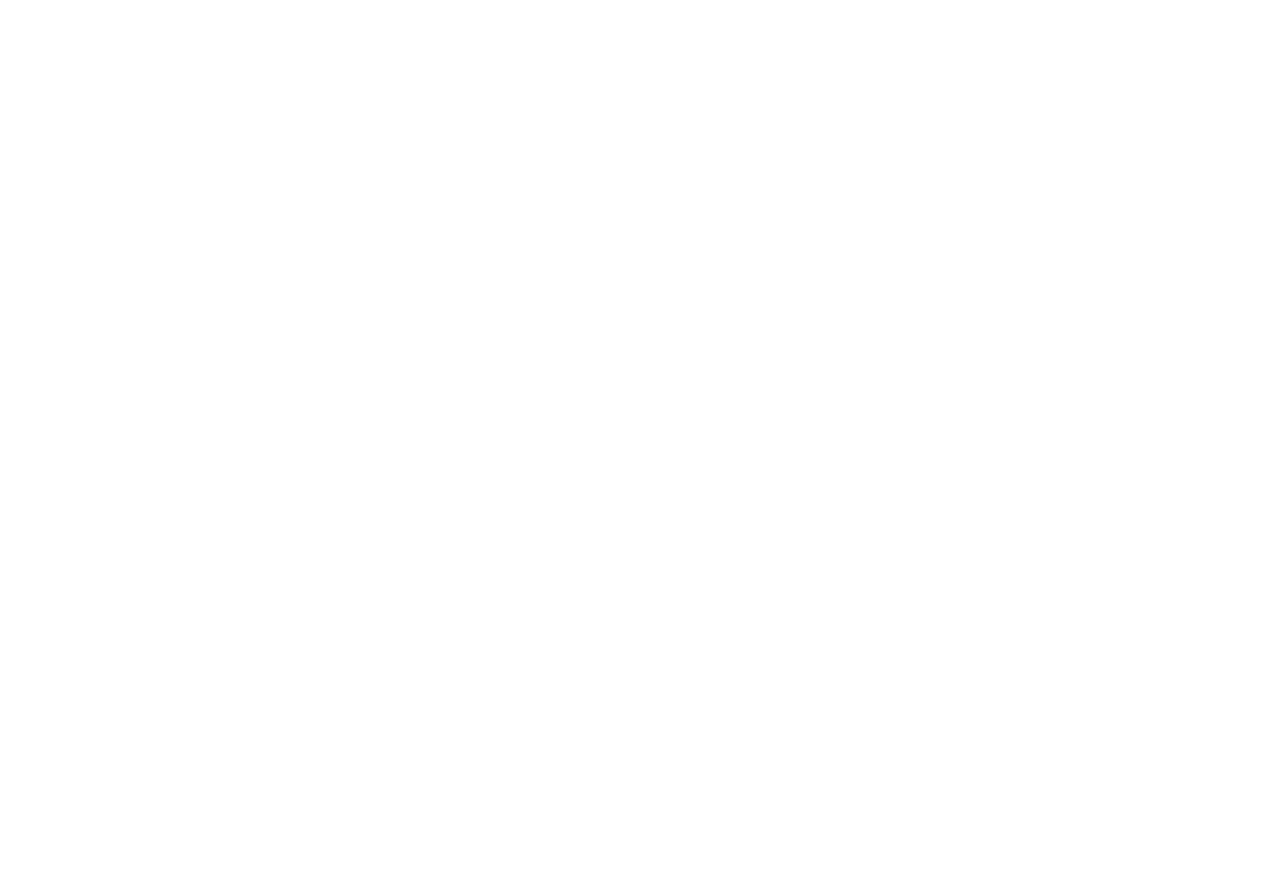
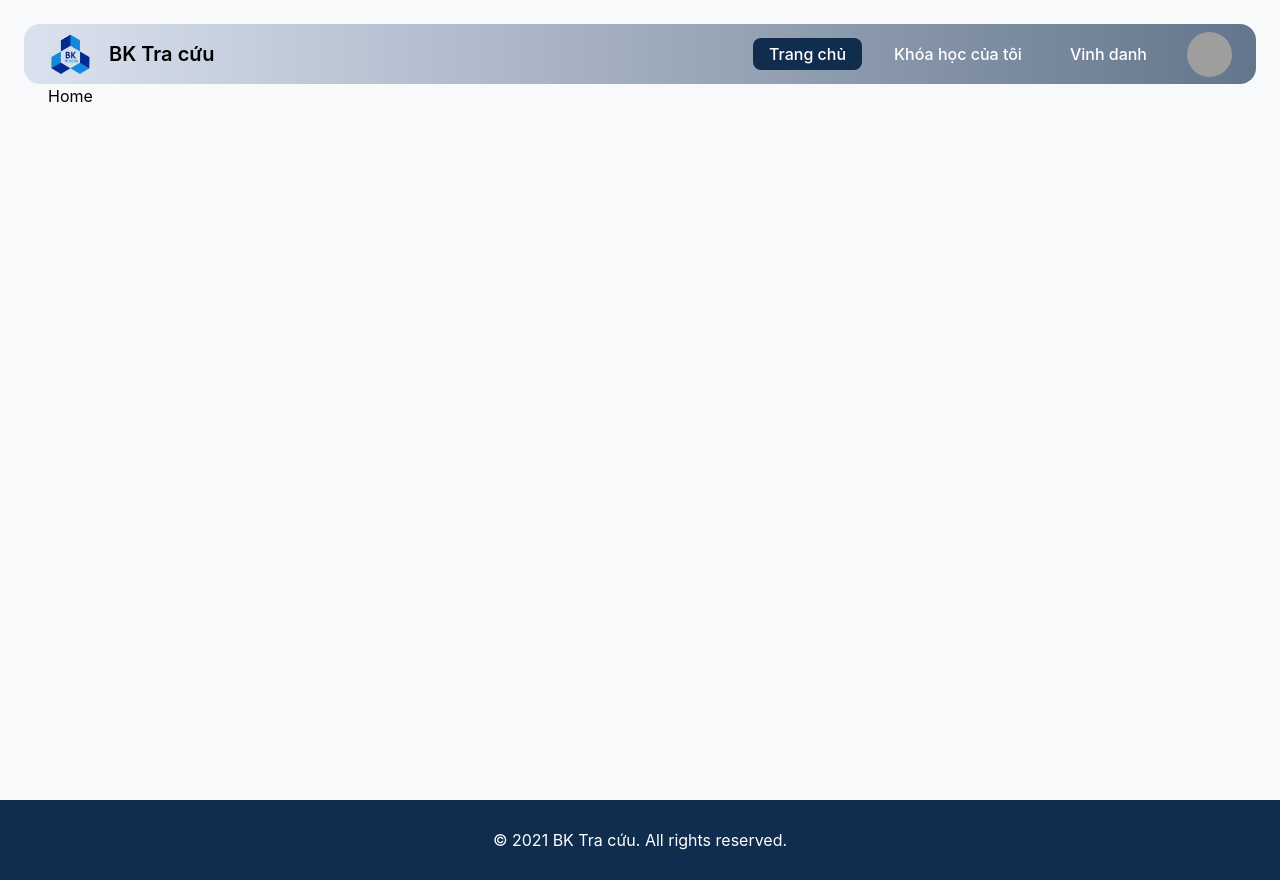
Before and after one commit to dath-241/grade-portal-web-1, a React (Create React App) app: page /home in a window 1280 px wide. Before the commit this address had no page. Before the commit the page ends 800 px from the top, so only its background shows below. Built offline with nearby package versions, Linux system fonts and the light colour scheme; grey boxes are pictures that could not be loaded.

Commit message:
change landing page and layout

```diff
--- a/package.json
+++ b/package.json
@@ -38,6 +38,8 @@
     ]
   },
   "devDependencies": {
+    "prettier": "^3.3.3",
+    "prettier-plugin-tailwindcss": "^0.6.8",
     "tailwindcss": "^3.4.13"
   }
 }
--- a/src/components/Layout/Layout.jsx
+++ b/src/components/Layout/Layout.jsx
@@ -7,41 +7,54 @@
         const items = document.querySelectorAll('.headerNav li');
         items.forEach((item) => {
             item.addEventListener('click', () => {
-                items.forEach((i) => i.classList.remove('bg-white'));
-                item.classList.add('bg-white');
+                items.forEach((i) => i.classList.remove('bg-primary'));
+                item.classList.add('bg-primary');
             });
         });
     }, []);
 
     return (
-        <div className="flex h-[60px] items-center justify-between rounded-full bg-primary px-12">
-            <div className="flex items-center">
-                <img src={logo} alt="Logo" className="size-[35px]" />
+        <div className="mx-6 flex h-[60px] items-center rounded-2xl bg-opacity-10 bg-gradient-to-r from-[#DBE2EF] to-[#64768C] px-6">
+            <div className="mr-auto flex items-center">
+                <img src={logo} alt="Logo" className="size-[45px]" />
+                <p className="ml-4 text-xl font-semibold">BK Tra cứu</p>
             </div>
-            <ul className="headerNav flex text-textColor gap-4 font-medium">
-                <li className="rounded-full bg-white px-4 py-1 hover:bg-white">
-                    <Link to="/">Trang chủ</Link>
+            <ul className="headerNav mr-6 flex gap-4 font-medium text-textColor">
+                <li className="rounded-lg bg-primary px-4 py-1 text-white hover:bg-primary">
+                    <Link to="">Trang chủ</Link>
                 </li>
-                <li className="rounded-full px-4 py-1 hover:bg-white">
-                    <Link to="/">Khóa học của tôi</Link>
+                <li className="rounded-lg px-4 py-1 text-white hover:bg-primary">
+                    <Link to="">Khóa học của tôi</Link>
                 </li>
-                <li className="rounded-full px-4 py-1 hover:bg-white">
-                    <Link to="/">Vinh danh</Link>
+                <li className="rounded-lg px-4 py-1 text-white hover:bg-primary">
+                    <Link to="">Vinh danh</Link>
                 </li>
             </ul>
             <div className="flex items-center">
-                <i class="fa-solid fa-bell mr-4 text-xl"></i>
-                <img src={logo} alt="logo" className="size-[35px]" />
+                <img
+                    src="https://c4.wallpaperflare.com/wallpaper/821/698/393/anime-naruto-akatsuki-naruto-deidara-naruto-wallpaper-preview.jpg"
+                    alt="avatar"
+                    className="size-[45px] rounded-full object-cover"
+                />
             </div>
+        </div>
+    );
+}
+
+function Footer() {
+    return (
+        <div className="flex h-20 items-center justify-center bg-primary text-white -mb-20">
+            <p className="text-center">© 2021 BK Tra cứu. All rights reserved.</p>
         </div>
     );
 }
 
 function Layout({ children }) {
     return (
-        <div className="bg-bgColor p-4">
+        <div className="flex h-20 min-h-screen flex-col bg-bgColor pt-6">
             <Header />
-            <main className="px-12">{children}</main>
+            <main className="flex-grow px-12">{children}</main>
+            <Footer />
         </div>
     );
 }
--- /dev/null
+++ b/src/pages/Home/Home.jsx
@@ -0,0 +1,9 @@
+function Home() {
+    return (
+        <div>
+            <h1>Home</h1>
+        </div>
+    );
+}
+
+export default Home;
--- a/src/pages/LandingPage/LandingPage.jsx
+++ b/src/pages/LandingPage/LandingPage.jsx
@@ -1,13 +1,16 @@
+import { Link } from 'react-router-dom';
+
 import logo from '../../assets/img/hcmut.png';
 import landingImg from '../../assets/img/landingPic.png';
 
 function Header() {
     return (
-        <div className="flex h-[60px] items-center justify-between rounded-full bg-primary px-12">
+        <div className="bg-li mx-6 flex h-[60px] items-center justify-between rounded-2xl bg-gradient-to-r from-[#DBE2EF] to-[#112D4E] px-6">
             <div className="flex items-center">
-                <img src={logo} alt="Logo" className="size-[35px]" />
+                <img src={logo} alt="Logo" className="size-[45px]" />
+                <p className="ml-4 text-xl font-semibold">BK Tra cứu</p>
             </div>
-            <button className="px-4 py-1 bg-white rounded-full shadow-inner  hover:shadow-secondary font-semibold ">
+            <button className="rounded-xl bg-white px-4 py-1 font-semibold shadow-inner hover:shadow-primary">
                 Đăng nhập
             </button>
         </div>
@@ -16,25 +19,27 @@
 
 function LandingPage() {
     return (
-        <div className=" p-4">
+        <div className="p-4">
             <Header />
             <main className="flex px-12">
-                <div className="flex flex-1 flex-col  justify-center pl-11 pr-36">
+                <div className="flex flex-1 flex-col justify-center pl-11 pr-36">
                     <p className="text-3xl font-bold">HỆ THỐNG TRA CỨU ĐIỂM DÀNH CHO</p>
                     <p className="text-3xl font-bold">
-                        SINH VIÊN ĐẠI HỌC <span className="text-secondary">BÁCH KHOA</span>
+                        SINH VIÊN ĐẠI HỌC <span className="text-fourth">BÁCH KHOA</span>
                     </p>
                     <p className="mt-10">
-                        <span className="text-secondary font-bold text-lg">#</span> Hệ thống được phát triển dựa trên
+                        <span className="text-lg font-bold text-fourth">#</span> Hệ thống được phát triển dựa trên
                         nhu cầu sử dụng của sinh viên toàn trường. Chúng tôi luôn mang lại trải nghiệm tốt nhất cho sinh
                         viên.
                     </p>
-                    <button className="bg-secondary mr-auto mt-6 font-medium rounded-xl text-white px-4 shadow-inner hover:shadow-primary py-2">
-                        Bắt đầu ngay
-                    </button>
+                    <Link to="/home" className="mt-6 size-fit">
+                        <button className="mr-auto rounded-xl bg-primary px-4 py-2 font-medium text-white shadow-inner hover:shadow-white">
+                            Tra cứu điểm
+                        </button>
+                    </Link>
                 </div>
-                <div className="flex flex-1  justify-center mt-10 ">
-                    <img src={landingImg} alt="" className=" w-4/5 object-contain " />
+                <div className="mt-10 flex flex-1 justify-center">
+                    <img src={landingImg} alt="" className="w-4/5 object-contain" />
                 </div>
             </main>
         </div>
--- a/src/routes/index.js
+++ b/src/routes/index.js
@@ -1,10 +1,15 @@
 import LandingPage from '../pages/LandingPage/LandingPage';
+import Home from '../pages/Home/Home';
 
 const routes = [
     {
         path: '/',
         component: LandingPage,
-
+    },
+    {
+        path: '/home',
+        component: Home,
+        layout: true,
     },
 ];
 
--- a/tailwind.config.js
+++ b/tailwind.config.js
@@ -4,8 +4,10 @@
     theme: {
         extend: {
             colors: {
-                primary: '#CBF1F5',
-                secondary: '#0688B4',
+                primary: '#112D4E',
+                secondary: '#DBE2EF',
+                third: '#F9F7F7',
+                fourth: '#0688B4',
                 bgColor: '#F7F9FB',
                 textColor: '#0B192C',
             },
```
Also changed, not shown: 2 other files (tests, documents, lock files or other folders).
